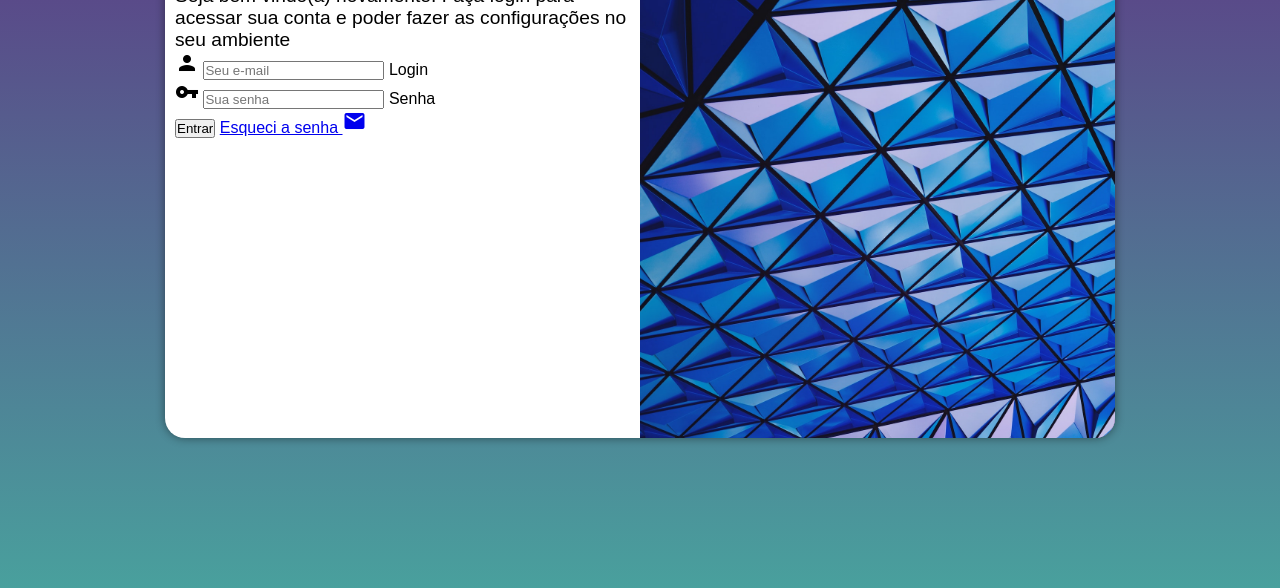
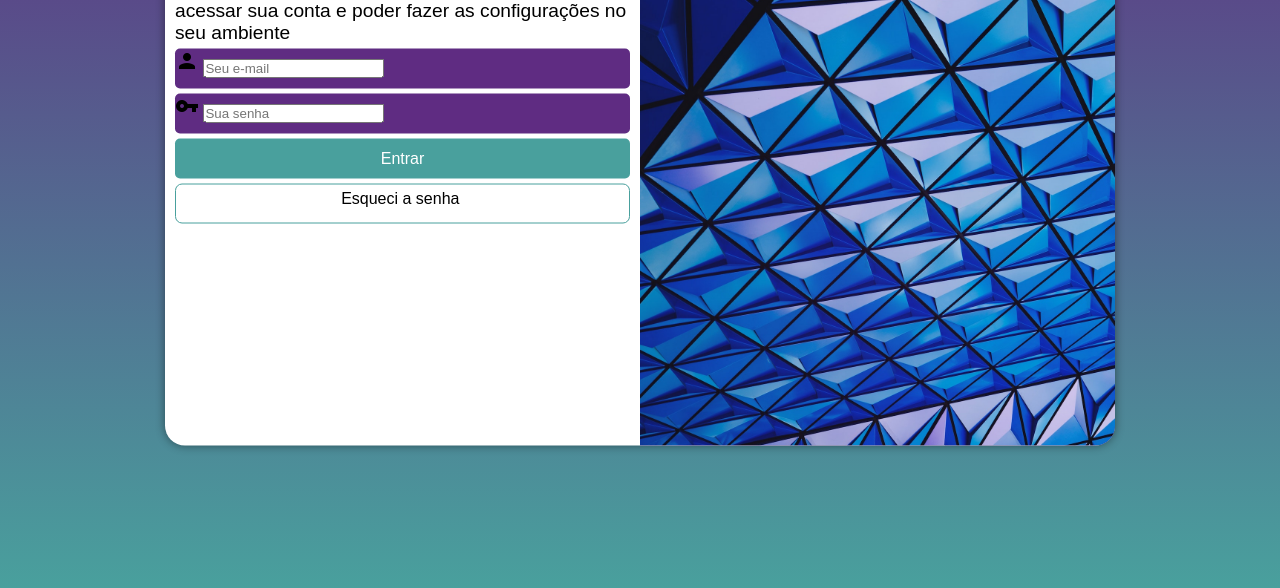
Before and after one commit to bkannzz/Projeto-Login, a plain HTML site: page index.html in a window 1280 px wide. Shown: the part 212-800 px from the top of the page. Drawn offline with Linux system fonts and the light colour scheme.

Commit message:
atualizando

```diff
--- a/estilos/style.css
+++ b/estilos/style.css
@@ -35,10 +35,9 @@ section#login{
 
     background-color: white;
     width: 250px;
-    height: 500px;
+    height: 515px;
     border-radius: 20px;
     box-shadow: 0px 0px 10px rgba(0, 0, 0, 0.452);
-
     transition: width .3s, height .3s;
     transition-timing-function: ease;
 }
@@ -54,3 +53,62 @@ section#login > div#formulario{
     display: block;
     padding: 10px;
 }
+
+div#formulario > p{
+    font-size: 0.8em;
+}
+
+form > div.campo{
+    background-color: #5f2c82;
+    width: 100%;
+    display: block;
+    height: 40px;
+    border-radius: 5px;
+    margin: 5px 0px;
+}
+
+div.campo > label{
+    display: none
+}
+
+form > input[type=submit] {
+    display: block;
+    font-size: 1em;
+    width: 100%;
+    margin-top: 5px;
+    height: 40px;
+    background-color: #49a09d;
+    color: white;
+    border: none;
+    border-radius: 5px;
+}
+
+form > input[type=submit]:hover{
+    background-color: #306664;
+}
+
+form > a.botao{
+    display: block;
+    text-align: center;
+    font-size: 1em;
+    width: 100%;
+    height: 40px;
+    padding-top: 5px;
+    margin-top: 5px;
+    background-color: white;
+    border: 1px solid #49a09d;
+    border-radius: 7px;
+    text-decoration: none;
+}
+
+a.botao{
+    color: rgb(0, 0, 0);
+}
+
+form > a.botao:hover{
+   background-color: #20dbd5;
+}
+
+form > a.botao > i{
+    font-size: 0.0em;
+}
--- a/index.html
+++ b/index.html
@@ -28,12 +28,9 @@
                         <input type="password" name="senha" id="isenha" autocomplete="current-password" placeholder="Sua senha" required minlength="8" maxlength="20">
                         <label for="isenha">Senha</label>
                     </div>
-                    <div>
                         <input type="submit" value="Entrar">
-                        <a href="esqueci.html">
-                            Esqueci a senha <i class="material-icons">mail</i>
+                        <a href="esqueci.html" class="botao"> Esqueci a senha <i class="material-icons">mail</i>
                         </a>
-                    </div>
                 </form>
             </div>
         </section>
```
